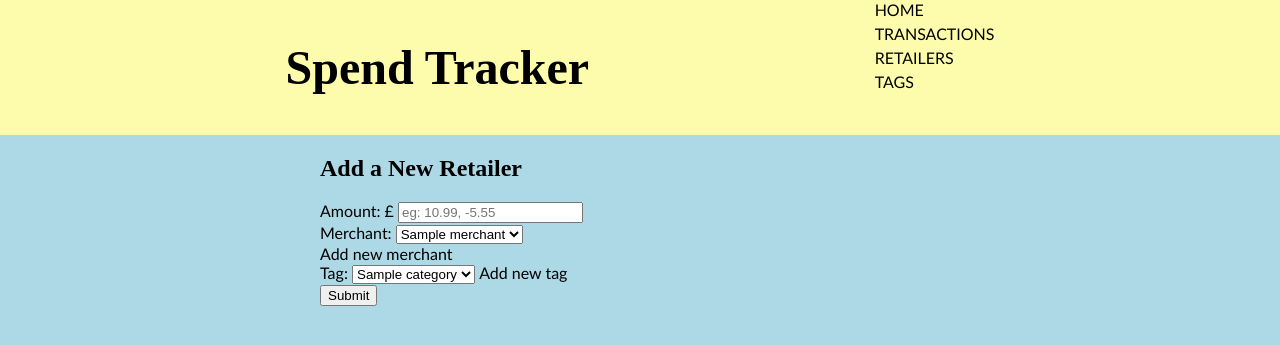
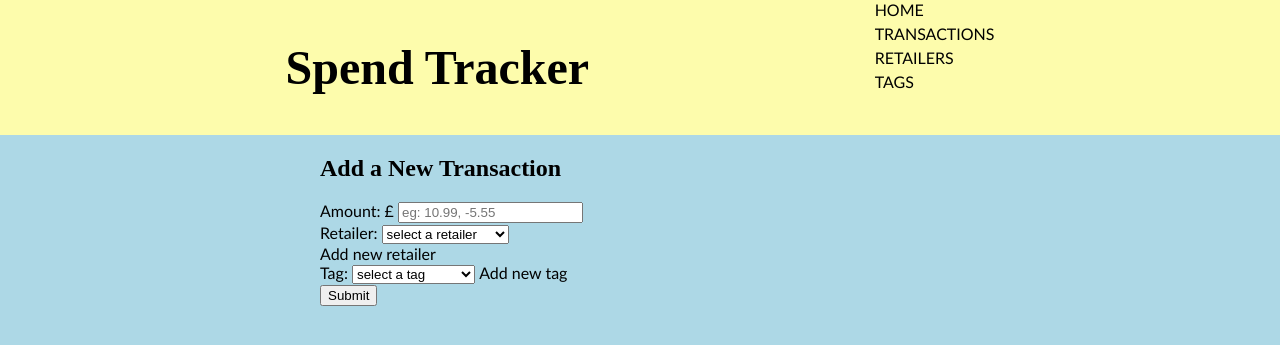
Before and after one commit to lushpurr/project1_spend_tracker, a Flask app: page /transactions/new in a window 1280 px wide. Shown: the top 345 px of the page. Run offline with Flask 2, Linux system fonts and the light colour scheme; a database or web service that is not in the repository returns one stand-in record (values such as "Sample title"); some libraries are stand-ins or nearby versions.

Commit message:
added a default for transaction retailer selects when making new transaction

```diff
--- a/db/run_sql.py
+++ b/db/run_sql.py
@@ -2,7 +2,7 @@ import psycopg2
 import psycopg2.extras as ext
 import os
 
-DATABASE_URL = os.environ.get('DATABASE_URL')
+# DATABASE_URL = os.environ.get('DATABASE_URL')
 
 
 def run_sql(sql, values = None):
@@ -10,8 +10,8 @@ def run_sql(sql, values = None):
     results = []
 
     try:
-        # conn=psycopg2.connect("dbname='spend_tracker'")
-        conn = psycopg2.connect(DATABASE_URL, sslmode='require')
+        conn=psycopg2.connect("dbname='spend_tracker'")
+        # conn = psycopg2.connect(DATABASE_URL, sslmode='require')
         cur = conn.cursor(cursor_factory=ext.DictCursor)
         cur.execute(sql, values)
         conn.commit()
--- a/templates/transactions/new.html
+++ b/templates/transactions/new.html
@@ -2,7 +2,7 @@
 
 
 {% block content %}
-<h2>Add a New Retailer</h2>
+<h2>Add a New Transaction</h2>
 
 <form action="/transactions" method="POST">
 
@@ -12,8 +12,9 @@
     </div>
 
 <div >
-    <label for="merchant">Merchant:</label>
+    <label for="merchant">Retailer:</label>
     <select name="merchant_id" id="merchant">
+        <option disabled value="" selected>select a retailer</option>
         {% for merchant in merchants %}
             {% if merchant.active %}
                 <option value= "{{ merchant.id }}">
@@ -25,12 +26,13 @@
 </div>
 
 
-    <div class = "add-new-option"><a href="/merchants/new">Add new merchant</a>
+    <div class = "add-new-option"><a href="/merchants/new">Add new retailer</a>
     </div>
     <br>
     <div class="add-new-option">
         <label for="tag">Tag:</label>
         <select name="tag_id" id="tag">
+            <option disabled value="" selected>select a tag</option>
             {% for tag in tags %}
             {% if tag.active %}
             <option value= "{{ tag.id }}">
```
